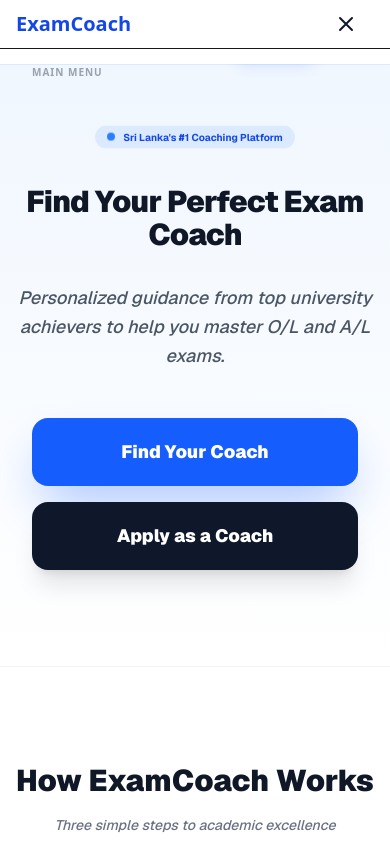
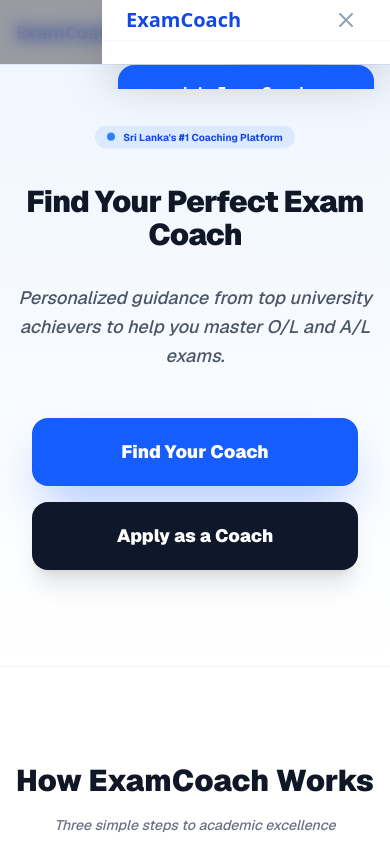
Before and after one commit to nidula-web/mentor-platform, a Next.js app: page / in a window 390 px wide. Both pictures are taken after a click on the button "Toggle menu". Shown: the top 844 px of the page. Built offline with nearby package versions, Linux system fonts and the light colour scheme; no server answers; the database is empty.

Commit message:
Optimize navbar for mobile and home CTA flow

```diff
--- a/app/page.tsx
+++ b/app/page.tsx
@@ -192,7 +192,7 @@
             {!user ? (
                 <>
                   <Link
-                    href="/browse"
+                    href="/signup"
                     className="flex w-full sm:max-w-xs items-center justify-center rounded-2xl bg-blue-600 px-8 py-5 text-lg sm:text-xl font-black text-white shadow-2xl shadow-blue-600/40 transition-all hover:bg-blue-700 hover:-translate-y-1 active:scale-95 text-center"
                   >
                     Find Your Coach
--- a/components/Navbar.tsx
+++ b/components/Navbar.tsx
@@ -216,116 +216,133 @@
         </div>
       </div>
 
-      {/* Full-screen Mobile Menu Overlay */}
-      <div className={`fixed inset-0 z-[60] bg-white transition-all duration-300 sm:hidden ${
-        isMenuOpen ? "opacity-100 translate-x-0" : "opacity-0 translate-x-full pointer-events-none"
+      {/* Mobile Menu Backdrop */}
+      <div
+        className={`fixed inset-0 z-[60] bg-slate-950/40 backdrop-blur-sm transition-opacity duration-300 sm:hidden ${
+          isMenuOpen ? "opacity-100" : "opacity-0 pointer-events-none"
+        }`}
+        onClick={() => setIsMenuOpen(false)}
+      />
+
+      {/* Side Mobile Menu Drawer */}
+      <div className={`fixed right-0 top-0 bottom-0 z-[70] w-72 sm:w-80 bg-white shadow-2xl transition-transform duration-300 ease-out transform sm:hidden ${
+        isMenuOpen ? "translate-x-0" : "translate-x-full"
       }`}>
         <div className="flex flex-col h-full">
-          <div className="flex h-16 items-center justify-between px-4 border-b">
+          <div className="flex h-16 items-center justify-between px-6 border-b border-slate-50">
             <Link href="/" className="text-xl font-bold text-blue-700" onClick={() => setIsMenuOpen(false)}>
               ExamCoach
             </Link>
             <button
               onClick={() => setIsMenuOpen(false)}
-              className="p-2 text-gray-900 touch-target"
+              className="p-2 text-slate-400 hover:text-slate-900 rounded-lg hover:bg-slate-50 transition-colors"
             >
               <svg className="w-6 h-6" fill="none" stroke="currentColor" viewBox="0 0 24 24"><path strokeLinecap="round" strokeLinejoin="round" strokeWidth="2" d="M6 18L18 6M6 6l12 12"/></svg>
             </button>
           </div>
 
-          <div className="flex-1 overflow-y-auto p-4 space-y-2">
-            {user && profile && (
-              <div className="mb-8 p-4 bg-blue-50 rounded-2xl">
-                <div className="flex items-center gap-3 mb-4">
+          <div className="flex-1 overflow-y-auto py-6 px-4 space-y-6">
+            {user && profile ? (
+              <div className="mb-8 p-6 bg-gradient-to-br from-blue-600 to-blue-800 rounded-3xl shadow-lg shadow-blue-600/20 text-white overflow-hidden relative group">
+                <div className="absolute top-0 right-0 w-24 h-24 bg-white/10 rounded-full -mr-12 -mt-12 blur-2xl group-hover:scale-150 transition-transform duration-700" />
+
+                <div className="relative z-10">
+                  <div className="flex items-center gap-4 mb-5">
                     {profile.profile_picture ? (
-                    <img src={profile.profile_picture} alt={profile.full_name} className="h-12 w-12 rounded-full object-cover" />
+                      <img src={profile.profile_picture} alt={profile.full_name} className="h-14 w-14 rounded-full object-cover ring-2 ring-white/20" />
                     ) : (
-                    <div className="h-12 w-12 rounded-full bg-blue-600 flex items-center justify-center text-white text-lg font-bold">
+                      <div className="h-14 w-14 rounded-full bg-white/20 backdrop-blur-md flex items-center justify-center text-white text-xl font-black">
                         {profile.full_name?.charAt(0).toUpperCase()}
                       </div>
                     )}
-                  <div>
-                    <p className="font-black text-gray-900">{profile.full_name}</p>
-                    <p className="text-xs text-gray-500">{profile.email}</p>
+                    <div className="min-w-0">
+                      <p className="font-black truncate text-base leading-tight">{profile.full_name}</p>
+                      <p className="text-[10px] text-blue-100 font-bold uppercase tracking-widest opacity-80">{profile.role === 'mentor' ? 'Coach' : 'Student Account'}</p>
                     </div>
                   </div>
+
                   <Link
                     href={profile.role === 'mentor' ? "/mentor/dashboard" : "/student/dashboard"}
-                  className="flex items-center justify-center gap-2 w-full py-3 bg-blue-600 text-white font-bold rounded-xl"
+                    className="flex items-center justify-center gap-2 w-full py-3 bg-white text-blue-700 font-black text-sm rounded-xl hover:scale-[1.02] active:scale-95 transition-all shadow-md"
                     onClick={() => setIsMenuOpen(false)}
                   >
-                  Go to Dashboard
+                    📊 Open Dashboard
+                  </Link>
+                </div>
+              </div>
+            ) : (
+              <div className="space-y-3 mb-8">
+                <Link
+                  href="/signup"
+                  className="flex items-center justify-center w-full py-4 bg-blue-600 text-white font-black rounded-2xl shadow-lg shadow-blue-600/20 active:scale-95 transition-all"
+                  onClick={() => setIsMenuOpen(false)}
+                >
+                  Join ExamCoach
+                </Link>
+                <Link
+                  href="/login"
+                  className="flex items-center justify-center w-full py-4 text-slate-700 font-black border-2 border-slate-100 bg-slate-50 hover:bg-slate-100 rounded-2xl transition-all"
+                  onClick={() => setIsMenuOpen(false)}
+                >
+                  Sign In
                 </Link>
               </div>
             )}
 
-            <p className="text-[10px] font-black text-gray-400 uppercase tracking-widest px-4 mb-2">Main Menu</p>
+            <div>
+              <p className="text-[10px] font-black text-slate-400 uppercase tracking-[0.2em] px-3 mb-3">Main Menu</p>
+              <div className="grid gap-1">
                 <Link
                   href="/"
-              className="flex items-center gap-3 px-4 py-4 text-lg font-bold text-gray-900 hover:bg-gray-50 rounded-2xl"
+                  className="flex items-center gap-4 px-4 py-4 text-base font-bold text-slate-900 hover:bg-blue-50 hover:text-blue-700 rounded-2xl transition-colors"
                   onClick={() => setIsMenuOpen(false)}
                 >
-              🏠 Home
+                  <span className="text-xl opacity-60">🏠</span> Home
                 </Link>
                 {(!user || profile?.role === "student") && (
                   <Link
                     href="/browse"
-                className="flex items-center gap-3 px-4 py-4 text-lg font-bold text-gray-900 hover:bg-gray-50 rounded-2xl"
+                    className="flex items-center gap-4 px-4 py-4 text-base font-bold text-slate-900 hover:bg-blue-50 hover:text-blue-700 rounded-2xl transition-colors"
                     onClick={() => setIsMenuOpen(false)}
                   >
-                🔍 Browse Coaches
+                    <span className="text-xl opacity-60">🔎</span> Find a Coach
                   </Link>
                 )}
                 <Link
                   href="/contact"
-              className="flex items-center gap-3 px-4 py-4 text-lg font-bold text-gray-900 hover:bg-gray-50 rounded-2xl"
+                  className="flex items-center gap-4 px-4 py-4 text-base font-bold text-slate-900 hover:bg-blue-50 hover:text-blue-700 rounded-2xl transition-colors"
                   onClick={() => setIsMenuOpen(false)}
                 >
-              ✉️ Contact Support
+                  <span className="text-xl opacity-60">✉️</span> Contact Support
                 </Link>
+              </div>
+            </div>
 
             {user && (
-              <>
-                <p className="text-[10px] font-black text-gray-400 uppercase tracking-widest px-4 mt-8 mb-2">Account</p>
+              <div className="pt-8 border-t border-slate-50">
+                <p className="text-[10px] font-black text-slate-400 uppercase tracking-[0.2em] px-3 mb-3">Settings</p>
+                <div className="grid gap-1">
                   <Link
                     href="/profile/settings"
-                  className="flex items-center gap-3 px-4 py-4 text-lg font-bold text-gray-900 hover:bg-gray-50 rounded-2xl"
+                    className="flex items-center gap-4 px-4 py-4 text-base font-bold text-slate-900 hover:bg-blue-50 hover:text-blue-700 rounded-2xl transition-colors"
                     onClick={() => setIsMenuOpen(false)}
                   >
-                  👤 My Profile
+                    <span className="text-xl opacity-60">👤</span> Account Settings
                   </Link>
                   <Link
                     href="/notifications"
-                  className="flex items-center gap-3 px-4 py-4 text-lg font-bold text-gray-900 hover:bg-gray-50 rounded-2xl"
+                    className="flex items-center gap-4 px-4 py-4 text-base font-bold text-slate-900 hover:bg-blue-50 hover:text-blue-700 rounded-2xl transition-colors"
                     onClick={() => setIsMenuOpen(false)}
                   >
-                  🔔 Notifications
+                    <span className="text-xl opacity-60">🔔</span> Notifications
                   </Link>
                   <button
                     onClick={handleLogout}
-                  className="flex items-center gap-3 w-full px-4 py-4 text-lg font-bold text-red-600 hover:bg-red-50 rounded-2xl text-left"
+                    className="flex items-center gap-4 w-full px-4 py-4 text-base font-bold text-red-600 hover:bg-red-50 rounded-2xl transition-colors text-left"
                   >
-                  🚪 Logout
+                    <span className="text-xl opacity-60">🚪</span> Sign Out
                   </button>
-              </>
-            )}
-
-            {!user && (
-              <div className="pt-8 flex flex-col gap-4">
-                <Link
-                  href="/login"
-                  className="flex items-center justify-center w-full py-4 text-lg font-bold text-gray-900 border-2 rounded-2xl"
-                  onClick={() => setIsMenuOpen(false)}
-                >
-                  Login
-                </Link>
-                <Link
-                  href="/signup"
-                  className="flex items-center justify-center w-full py-4 text-lg font-black text-white bg-blue-600 rounded-2xl shadow-xl shadow-blue-600/20"
-                  onClick={() => setIsMenuOpen(false)}
-                >
-                  Sign Up
-                </Link>
+                </div>
               </div>
             )}
           </div>
```
Lines whose indentation alone changed are shown as unchanged.
